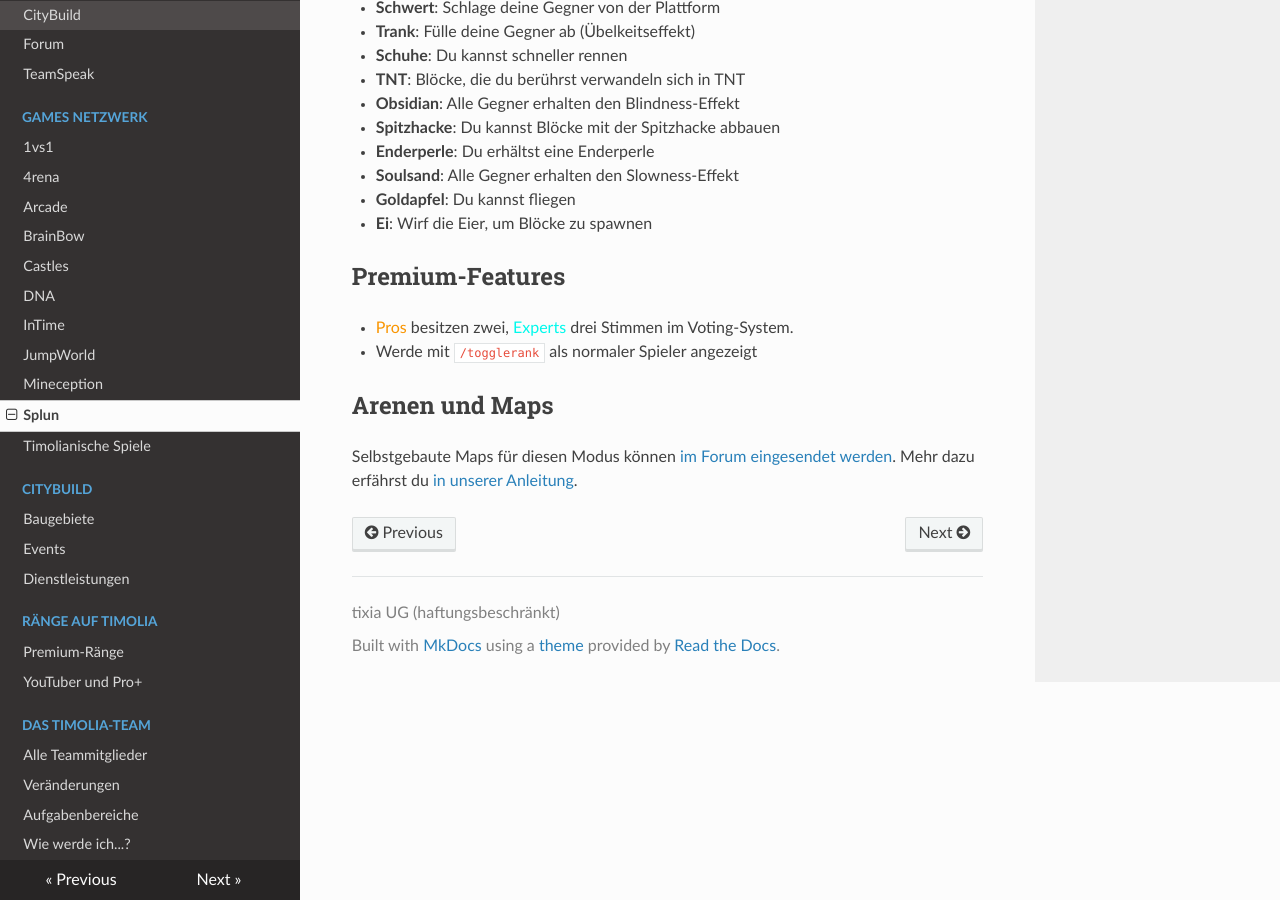
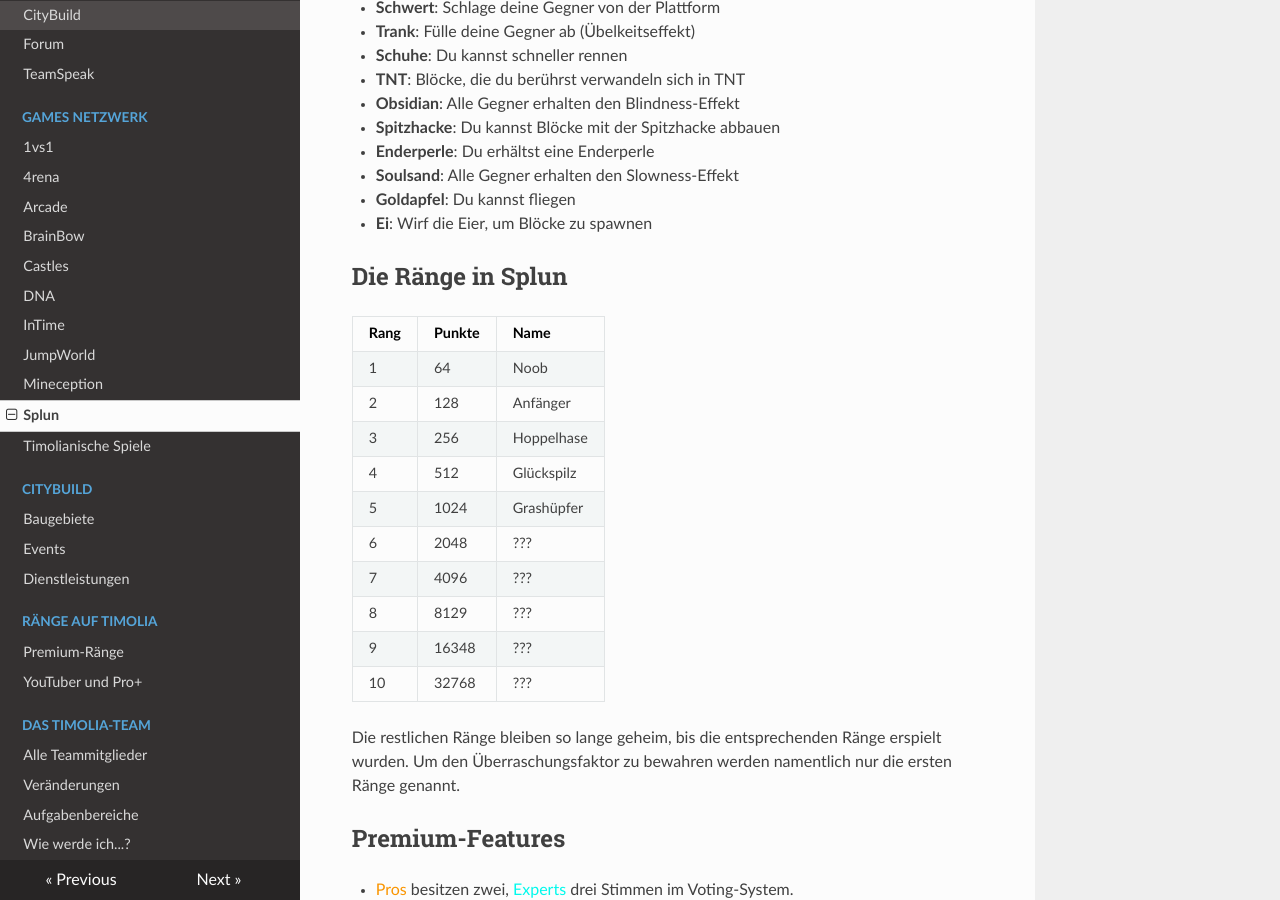
Before and after one commit to TimoliaDE/HowTo, an MkDocs documentation site: the page built from docs/games/splun.md, in a window 1280 px wide and 900 px high, scrolled down 701 px. Built offline with MkDocs 1.6.1, drawn with Linux system fonts in a browser that asks for light colours; nearby versions of some CDN libraries; old or Windows-style settings are respelled for this version of MkDocs.

Commit message:
Ränge in DNA, InTime, Splun und Mineception hinzugefügt

```diff
--- a/docs/games/splun.md
+++ b/docs/games/splun.md
@@ -23,6 +23,23 @@ Splun ist eine Kombination aus <strong>Spl</strong>eef und Jump and R<strong>un<
 - <strong>Goldapfel</strong>: Du kannst fliegen
 - <strong>Ei</strong>: Wirf die Eier, um  Blöcke zu spawnen
 
+## Die Ränge in Splun
+
+| Rang | Punkte | Name |
+| ------ | ------ | ------ |
+| 1 | 64 | Noob |
+| 2 | 128 | Anfänger |
+| 3 | 256 | Hoppelhase |
+| 4 | 512 | Glückspilz |
+| 5 | 1024 | Grashüpfer |
+| 6 | 2048 | ??? |
+| 7 | 4096 | ??? |
+| 8 | 8129 | ??? |
+| 9 | 16348 | ??? |
+| 10 | 32768 | ??? |
+
+Die restlichen Ränge bleiben so lange geheim, bis die entsprechenden Ränge erspielt wurden. Um den Überraschungsfaktor zu bewahren werden namentlich nur die ersten Ränge genannt.
+
 ## Premium-Features
 - <span style="color:#F99500">Pros</span> besitzen zwei, <span style="color:#00F9EC">Experts</span> drei Stimmen im Voting-System.
 - Werde mit `/togglerank` als normaler Spieler angezeigt
```
Also changed, not shown: docs/games/mineception.md (+16 -0 lines).
